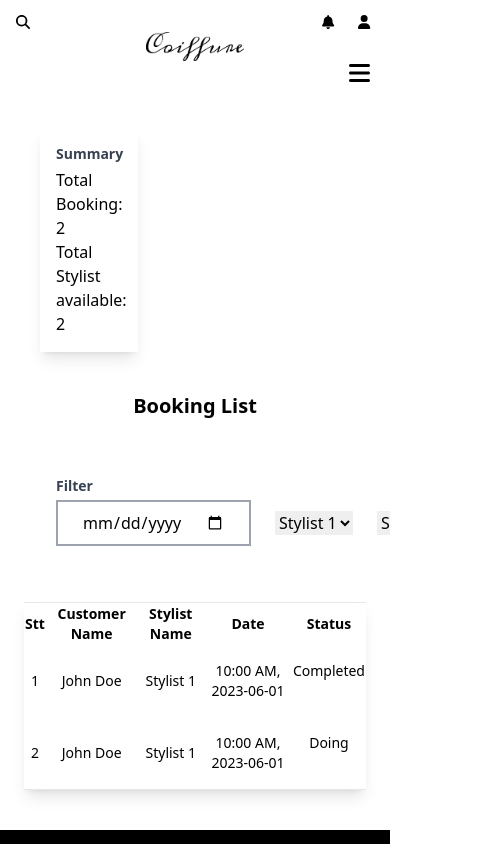
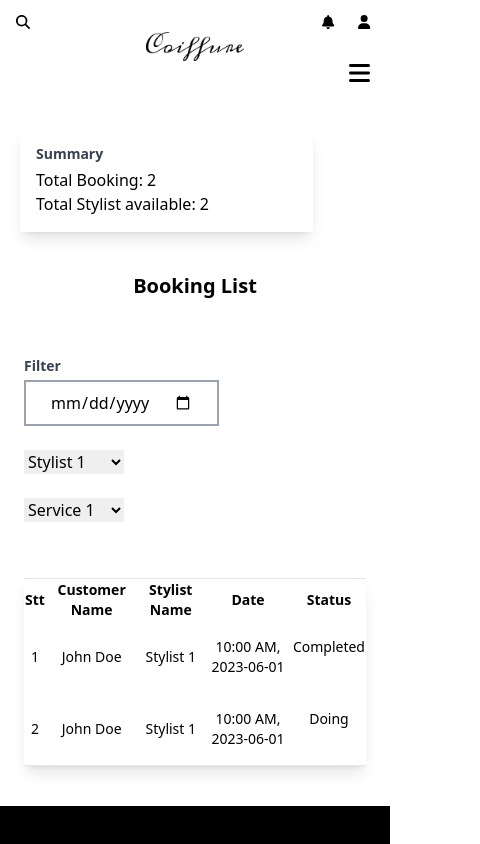
Before and after one commit to nguyenmse181820/HairSalon_FRONT, a React (Vite) app: page /staff/bookings in a window 390 px wide. Shown: the top 844 px of the page, 480 px wide, since content can reach past the window. Built offline with nearby package versions, Linux system fonts and the light colour scheme.

Commit message:
update stylist and staff page

```diff
--- a/src/pages/staffpage/Bookings.jsx
+++ b/src/pages/staffpage/Bookings.jsx
@@ -24,30 +24,30 @@ function Bookings() {
 
   return (
     <div>
-      <div className='ml-10 shadow-lg w-1/4'>
+      <div className='sm:ml-10 mx-5 shadow-lg sm:w-1/4 w-3/4 '>
         <div className='p-4'>
           <label htmlFor="" className='block text-gray-700 text-sm font-bold mb-1'>Summary</label>
           <div>Total Booking: 2</div>
           <div>Total Stylist available: 2</div>
         </div>
       </div>
-      <div className='mx-auto text-center font-bold text-xl mt-10'>Booking List</div>
+      <div className=' text-center font-bold text-xl mt-10'>Booking List</div>
       {/* filter day, month,year */}
-      <div className='mt-10 flex flex-row'>
-        <div className='p-4 flex flex-col'>
-          <label className='block text-gray-700 text-sm font-bold mb-1 ml-10'>Filter</label>
-          <div className='flex flex-row gap-6  items-center'>
-            <input type='date' className='mx-auto ml-10 py-2 px-6 border-2 border-gray-400'></input>
+      <div className='mt-10 sm:ml-6 ml-2 flex flex-row'>
+        <div className='p-4 flex flex-col '>
+          <label className='block text-gray-700 text-sm font-bold mb-1'>Filter</label>
+          <div className='flex flex-col sm:flex-row gap-6 sm:items-center justify-start'>
+            <input type='date' className='mx-auto  py-2 px-6 border-2 border-gray-400'></input>
             <div className=''>
-              <select name="" id="">
+              <select className='w-[100px]' name="" id="">
                 <option value="">Stylist 1</option>
                 <option value="">Stylist 2</option>
                 <option value="">Stylist 3</option>
                 <option value="">Stylist 4</option>
               </select>
             </div>
-            <div>
-              <select name="" id="">
+            <div className=''>
+              <select className='w-[100px]' name="" id="">
                 <option value="">Service 1</option>
                 <option value="">Service 2</option>
                 <option value="">Service 3</option>
--- a/src/pages/staffpage/StaffManagement.jsx
+++ b/src/pages/staffpage/StaffManagement.jsx
@@ -101,9 +101,9 @@ function StaffManagement() {
 
   return (
     <div>
-      <div className='mx-auto text-center font-bold text-xl mt-10'>Appointment List</div>
+      <div className='mx-auto text-center font-bold text-xl mt-10 uppercase'>Appointment List</div>
       <div className='flex sm:justify-start justify-center'>
-        <button onClick={toggleCreateModal} className='mt-10 ml-10 border w-max px-4 py-2 hover:bg-black hover:text-white transition-all ease-in-out duration-500'>Create new appointment</button>
+        <button onClick={toggleCreateModal} className='flex justify-center mt-10 sm:ml-6 md:ml-6 lg:ml-10 ml-0 border w-max px-4 py-2 hover:bg-black hover:text-white transition-all ease-in-out duration-500'>Create new appointment</button>
       </div>
       <div className='shadow-lg flex flex-col mt-10 mb-10 mx-6 lg:mx-10 text-sm sm:text-lg'>
         <table className='table-auto border border-solid border-l-0 border-r-0'>
--- a/src/pages/stylistpage/StylistPage.jsx
+++ b/src/pages/stylistpage/StylistPage.jsx
@@ -20,7 +20,7 @@ function StylistPage() {
             </div>
 
             <div className='mx-auto mt-10 py-2 px-2 font-bold text-xl text-center'>Daily Appointments</div>
-            <input type='date' className='mx-auto ml-10 mt-10 py-2 px-6 border-2 border-gray-400'></input>
+            <input type='date' className='mx-auto sm:ml-6 md:ml-6 lg:ml-10 mt-10 py-2 px-6 border-2 border-gray-400'></input>
             <div className='shadow-lg flex flex-col mt-10 mb-10 mx-6 lg:mx-10 text-sm lg:text-lg'>
                 <table className='table-auto border border-solid border-l-0 border-r-0'>
                     <thead className=''>
```
